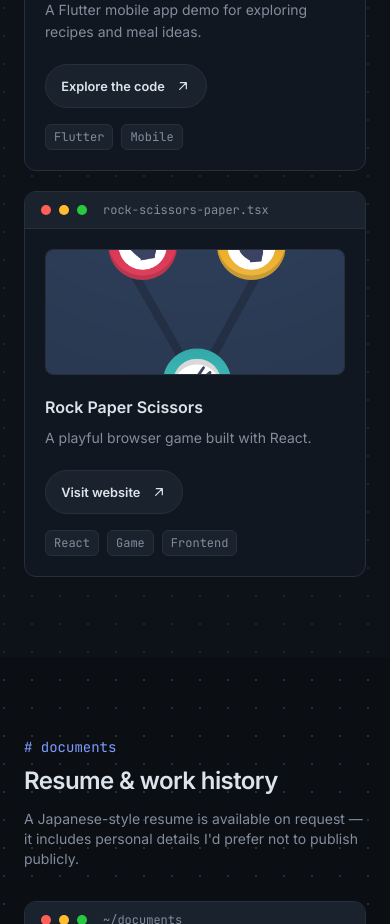
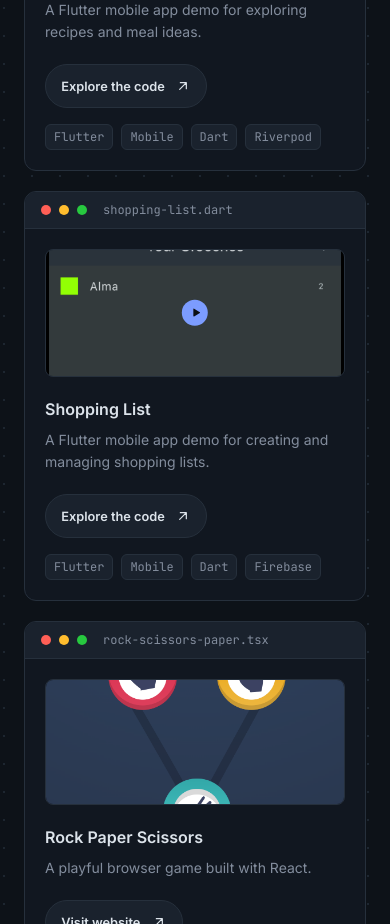
Before and after one commit to Alex2518-9/Portfolio-website, a Next.js app: page / in a window 390 px wide. Shown: the part 4700-5624 px from the top of the page. Built offline with nearby package versions, Linux system fonts and the light colour scheme.

Commit message:
feat: add new mobile project

```diff
--- a/src/components/Projects.tsx
+++ b/src/components/Projects.tsx
@@ -46,7 +46,7 @@ export default function Projects() {
               <div
                 className={project.featured ? "project-featured-layout" : ""}
               >
-                {project.image && project.video ? (
+                {project.video ? (
                   <button
                     type="button"
                     className="project-video-preview"
@@ -57,6 +57,7 @@ export default function Projects() {
                         : `Play ${project.name} video`
                     }
                   >
+                    {project.image ? (
                       <Image
                         src={project.image}
                         alt=""
@@ -64,6 +65,19 @@ export default function Projects() {
                         height={project.imageHeight ?? 1108}
                         className="aspect-[2.38] w-full object-cover"
                       />
+                    ) : (
+                      <video
+                        className="aspect-[2.38] w-full object-cover"
+                        autoPlay
+                        muted
+                        loop
+                        playsInline
+                        preload="metadata"
+                        aria-hidden="true"
+                      >
+                        <source src={project.video} />
+                      </video>
+                    )}
                     <span
                       className="project-preview-play project-play-icon"
                       aria-hidden="true"
@@ -96,28 +110,6 @@ export default function Projects() {
                   </p>
                   {(project.video || project.github || project.website) && (
                     <div className="project-actions mt-5">
-                      {project.video && !project.image && (
-                        <button
-                          type="button"
-                          className="project-video-trigger"
-                          onClick={() => setActiveVideo(project)}
-                          aria-label={
-                            japanese
-                              ? `${project.jaName ?? project.name}の動画を見る`
-                              : `Play ${project.name} video`
-                          }
-                        >
-                          <span
-                            className="project-play-icon"
-                            aria-hidden="true"
-                          >
-                            <svg viewBox="0 0 24 24" fill="currentColor">
-                              <path d="M8 5.8c0-.7.8-1.1 1.4-.7l10.1 6.2a.8.8 0 0 1 0 1.4L9.4 18.9c-.6.4-1.4 0-1.4-.7V5.8Z" />
-                            </svg>
-                          </span>
-                          <span>{japanese ? "動画を見る" : "Watch video"}</span>
-                        </button>
-                      )}
                       {project.github && (
                         <a
                           className="project-github-link"
--- a/src/data/projects.ts
+++ b/src/data/projects.ts
@@ -47,16 +47,34 @@ export const projects: Project[] = [
   {
     name: "Meals App",
     file: "meals-app.dart",
-    description: "A Flutter mobile app demo for exploring recipes and meal ideas.",
+    description:
+      "A Flutter mobile app demo for exploring recipes and meal ideas.",
     jaName: "Meals App",
-    jaDescription: "レシピや食事アイデアを探せるFlutter製モバイルアプリのデモです。",
-    tags: ["Flutter", "Mobile"],
+    jaDescription:
+      "レシピや食事アイデアを探せるFlutter製モバイルアプリのデモです。",
+    tags: ["Flutter", "Mobile", "Dart", "Riverpod"],
     image: "/images/meals-app-preview.jpg",
     imageAlt: "Meals App video preview",
     imageWidth: 1284,
     imageHeight: 2778,
     video: "/videos/meals_app.mp4",
     github: "https://github.com/Alex2518-9/Meals_app",
+  },
+  {
+    name: "Shopping List",
+    file: "shopping-list.dart",
+    description:
+      "A Flutter mobile app demo for creating and managing shopping lists.",
+    jaName: "Shopping List",
+    jaDescription:
+      "買い物リストを作成・管理するFlutter製モバイルアプリのデモです。",
+    tags: ["Flutter", "Mobile", "Dart", "Firebase"],
+    image: "/images/shopping-list-preview.png",
+    imageAlt: "Shopping List video preview",
+    imageWidth: 820,
+    imageHeight: 516,
+    video: "/videos/shopping_list.mp4",
+    github: "https://github.com/Alex2518-9/Shopping-list",
   },
   {
     name: "Rock Paper Scissors",
```
Also changed, not shown: public/images/shopping-list-preview.png (added), 1 other file (tests, documents, lock files or other folders). Lines whose indentation alone changed are shown as unchanged.
